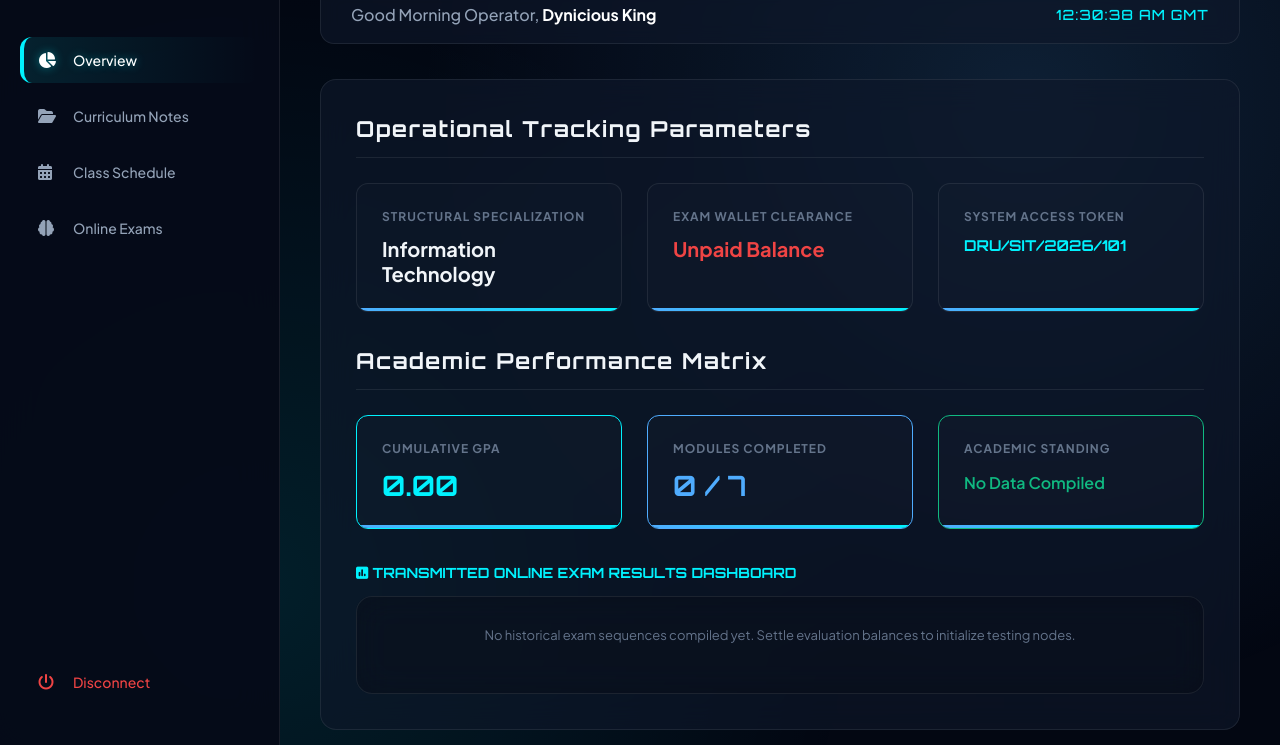
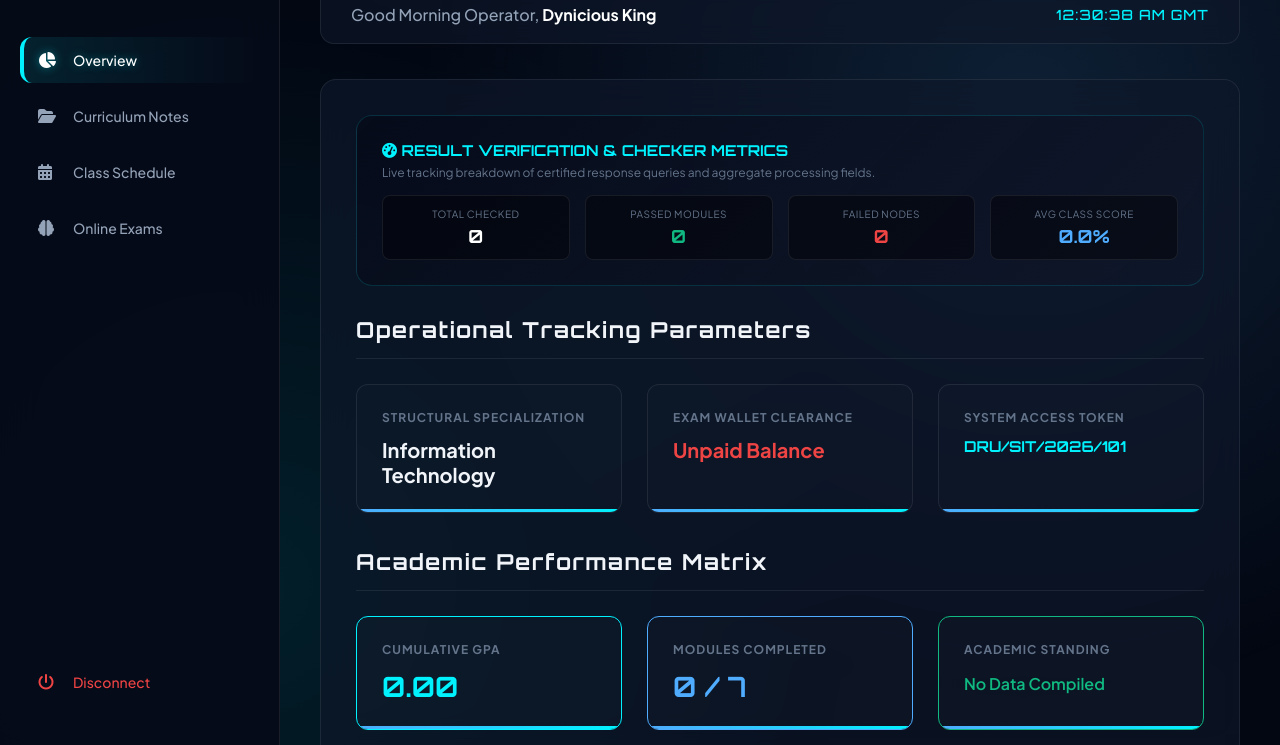
Before and after one commit to kingdaniprof-hash/DRU-UNIVERSITY, a plain HTML site: page index.html in a window 1280 px wide. Both pictures are taken after a click on the button "ESTABLISH CONNECTION". Shown: the part 55-800 px from the top of the page. Drawn offline with Linux system fonts and the light colour scheme.

Commit message:
Add files via upload

```diff
--- a/index.html
+++ b/index.html
@@ -341,6 +341,45 @@
         .neon-card-stat h4 { margin: 0; font-size: 12px; text-transform: uppercase; color: #64748b; letter-spacing: 1px; }
         .neon-card-stat p { margin: 12px 0 0 0; font-size: 20px; font-weight: 700; }
 
+        /* Checker Dashboard Specific Extensions */
+        .checker-dashboard-card {
+            background: linear-gradient(135deg, rgba(6, 11, 25, 0.8), rgba(15, 23, 42, 0.9));
+            border: 1px solid rgba(0, 242, 254, 0.15);
+            border-radius: var(--card-radius);
+            padding: 25px;
+            margin-bottom: 30px;
+        }
+
+        .checker-metrics-grid {
+            display: grid;
+            grid-template-columns: repeat(auto-fit, minmax(140px, 1fr));
+            gap: 15px;
+            margin-top: 15px;
+        }
+
+        .checker-pill {
+            background: rgba(0, 0, 0, 0.4);
+            border: 1px solid var(--glass-border);
+            border-radius: 8px;
+            padding: 12px;
+            text-align: center;
+        }
+
+        .checker-pill span {
+            display: block;
+            font-size: 10px;
+            text-transform: uppercase;
+            color: #64748b;
+            letter-spacing: 0.5px;
+            margin-bottom: 5px;
+        }
+
+        .checker-pill strong {
+            font-family: 'Orbitron', sans-serif;
+            font-size: 18px;
+            color: #ffffff;
+        }
+
         .cyber-table {
             width: 100%; border-collapse: collapse; margin-top: 15px; text-align: left;
         }
@@ -436,6 +475,7 @@
         .display-board-col h5 {
             margin: 0 0 8px 0; color: var(--neon-blue); font-size: 11px; text-transform: uppercase; letter-spacing: 0.5px;
         }
+        .display-board-col span { color: #f1f5f9; }
         .display-board-row {
             display: flex; justify-content: space-between; padding: 4px 0; border-bottom: 1px solid rgba(255,255,255,0.03);
         }
@@ -575,6 +615,17 @@
             </div>
 
             <div id="view-home" class="view-panel-cyber">
+                <div class="checker-dashboard-card">
+                    <h3 style="font-family:'Orbitron'; font-size:15px; text-transform:uppercase; color:var(--neon-blue); margin: 0 0 5px 0;"><i class="fa-solid fa-gauge-high"></i> Result Verification & Checker Metrics</h3>
+                    <p style="color:#64748b; font-size:12px; margin: 0 0 15px 0;">Live tracking breakdown of certified response queries and aggregate processing fields.</p>
+                    <div class="checker-metrics-grid">
+                        <div class="checker-pill"><span>Total Checked</span><strong id="chk-total">0</strong></div>
+                        <div class="checker-pill"><span>Passed Modules</span><strong id="chk-passed" style="color:var(--neon-emerald)">0</strong></div>
+                        <div class="checker-pill"><span>Failed Nodes</span><strong id="chk-failed" style="color:#ef4444;">0</strong></div>
+                        <div class="checker-pill"><span>Avg Class Score</span><strong id="chk-avg" style="color:var(--neon-purple)">0.0%</strong></div>
+                    </div>
+                </div>
+
                 <h2>Operational Tracking Parameters</h2>
                 <div class="neon-grid">
                     <div class="neon-card-stat"><h4>Structural Specialization</h4><p id="card-track-title">Information Technology</p></div>
@@ -1049,6 +1100,7 @@
                 localStorage.setItem("university_mock_db", JSON.stringify(localStudentsDb));
                 alert("✅ Resit fee verified. Testing module unlocked successfully.");
                 buildExamDirectoryGrid();
+                rebuildHistoricalResultsList();
             }
         }
 
@@ -1185,6 +1237,12 @@
             const completedCard = document.getElementById('card-completed-display');
             const standingCard = document.getElementById('card-standing-display');
 
+            // Checker Dashboard Dom Targets
+            const chkTotal = document.getElementById('chk-total');
+            const chkPassed = document.getElementById('chk-passed');
+            const chkFailed = document.getElementById('chk-failed');
+            const chkAvg = document.getElementById('chk-avg');
+
             container.innerHTML = "";
 
             if (!sessionUser.results || sessionUser.results.length === 0) {
@@ -1192,18 +1250,33 @@
                 gpaCard.innerText = "0.00";
                 completedCard.innerText = "0 / 7";
                 standingCard.innerText = "No Data Compiled";
+
+                chkTotal.innerText = "0";
+                chkPassed.innerText = "0";
+                chkFailed.innerText = "0";
+                chkAvg.innerText = "0.0%";
                 return;
             }
 
             emptyNotice.classList.add('hidden');
 
             let accumulatedGradePoints = 0;
+            let sumTotalWeightedPercentage = 0;
+            let passedCount = 0;
+            let failedCount = 0;
             const totalModulesCount = Object.keys(examDatabases).length;
 
             sessionUser.results.forEach((rec, iteration) => {
                 const ultimateAggregateScore = (rec.quizRaw * 0.1) + (rec.midRaw * 0.3) + (rec.endRaw * 0.6);
                 const finalGradeObj = calculateMetricGrade(ultimateAggregateScore);
                 accumulatedGradePoints += finalGradeObj.gp;
+                sumTotalWeightedPercentage += ultimateAggregateScore;
+
+                if (finalGradeObj.fail) {
+                    failedCount++;
+                } else {
+                    passedCount++;
+                }
 
                 container.innerHTML += `
                     <div class="result-log-item">
@@ -1228,9 +1301,17 @@
             });
 
             const activeCumulativeGpa = accumulatedGradePoints / sessionUser.results.length;
+            const absoluteMeanPercentage = sumTotalWeightedPercentage / sessionUser.results.length;
+
             gpaCard.innerText = activeCumulativeGpa.toFixed(2);
             completedCard.innerText = `${sessionUser.results.length} / ${totalModulesCount}`;
             standingCard.innerText = getAcademicStandingLabel(activeCumulativeGpa);
+
+            // Dynamically update the embedded Checker Results Dashboard elements
+            chkTotal.innerText = sessionUser.results.length;
+            chkPassed.innerText = passedCount;
+            chkFailed.innerText = failedCount;
+            chkAvg.innerText = absoluteMeanPercentage.toFixed(1) + "%";
         }
 
         function resetQuizTrack() {
```
